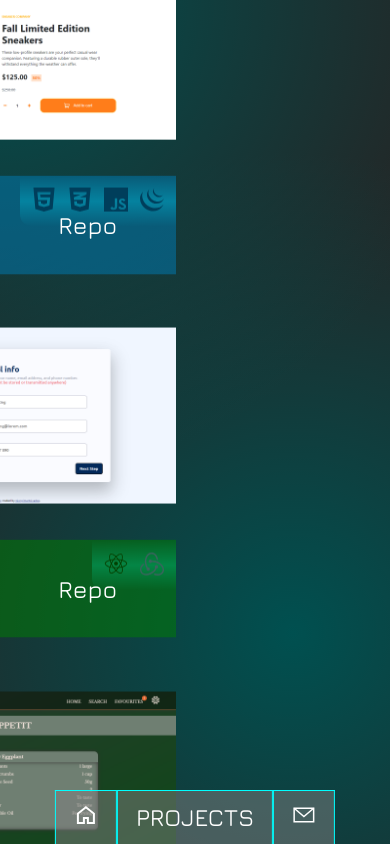
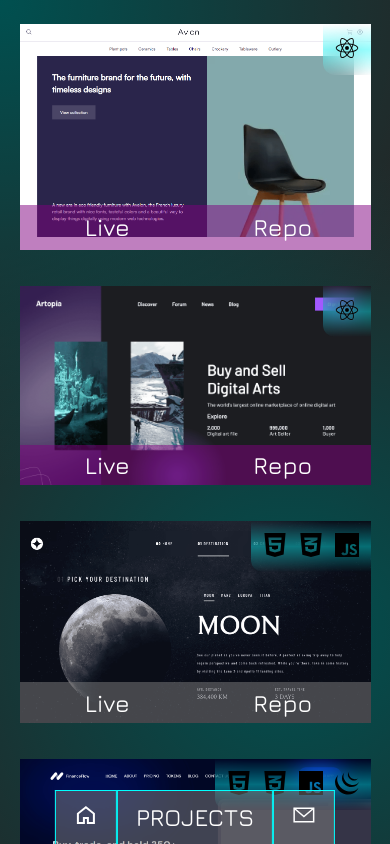
Before and after one commit to gkartsivadze/portfolio_GK, a React (Vite) app: page /projects in a window 390 px wide. Built offline with nearby package versions, Linux system fonts and the light colour scheme.

Commit message:
Visal improvments

```diff
--- a/src/index.scss
+++ b/src/index.scss
@@ -171,6 +171,7 @@ main {
       bottom: 0;
       left: 0;
       right: 0;
+      width: 100%;
       height: 5px;
 
       transition: 0.5s;
@@ -179,7 +180,8 @@ main {
     @for $i from 1 through 6 {
       svg:nth-of-type(#{$i}):hover~.horizontal_line {
         left: calc(($i - 1) * 7rem);
-        right: calc((6 - $i) * 7rem);
+        width: 9rem;
+        right: auto;
       }
     }
   }
@@ -331,7 +333,7 @@ main {
 
     .project_image {
       width: 100%;
-      max-height: 100%;
+      height: 100%;
       object-fit: cover;
       object-position: top center;
     }
@@ -714,6 +716,12 @@ main {
     svg {
       width: 2.5rem;
     }
+    @for $i from 1 through 6 {
+      svg:nth-of-type(#{$i}):hover~.horizontal_line {
+        left: calc(($i - 1) * 4.5rem + 1rem);
+        width: 5rem;
+      }
+    }
   }
 }
 
@@ -749,6 +757,7 @@ main {
   .projects_wrapper {
     left: 0;
     top: 0;
+    transform: none;
     width: 100%;
     height: fit-content;
     display: flex;
@@ -759,15 +768,20 @@ main {
     .project_box {
       transition: 0.5s;
       width: 90%;
+      height: auto;
       aspect-ratio: 16 / 9;
-
-      display: flex;
-      align-items: end;
       gap: 0.1rem;
 
+
       a {
+        &:nth-of-type(1) {
+          inset: auto 50% 0 0 !important;
+        }
+        &:nth-of-type(2) {
+          inset: auto 0 0 50% !important;
+        }
         opacity: 1;
-        height: 30%;
+        height: 20%;
         background-color: var(--project-color);
 
         &:hover {
```
